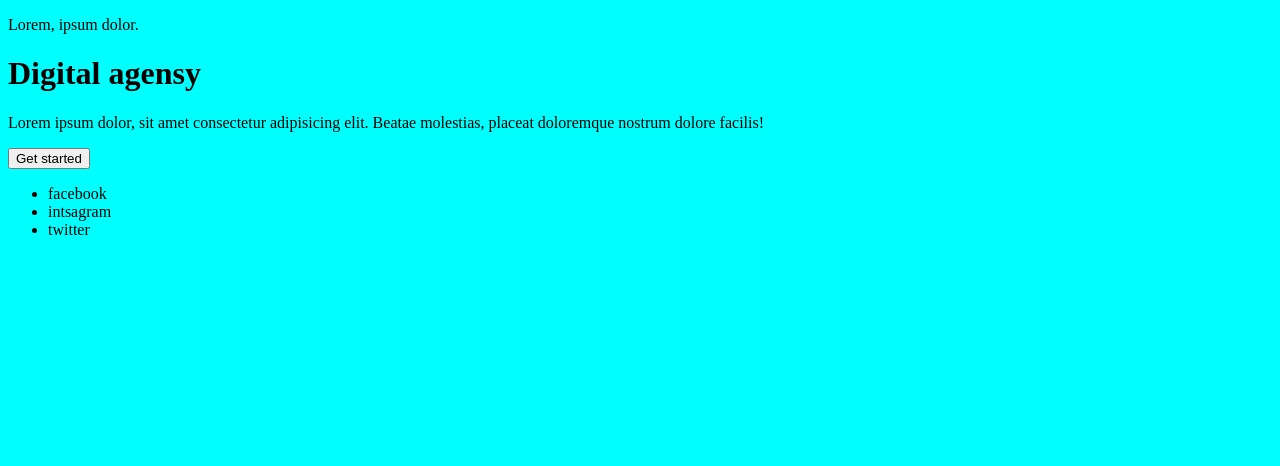
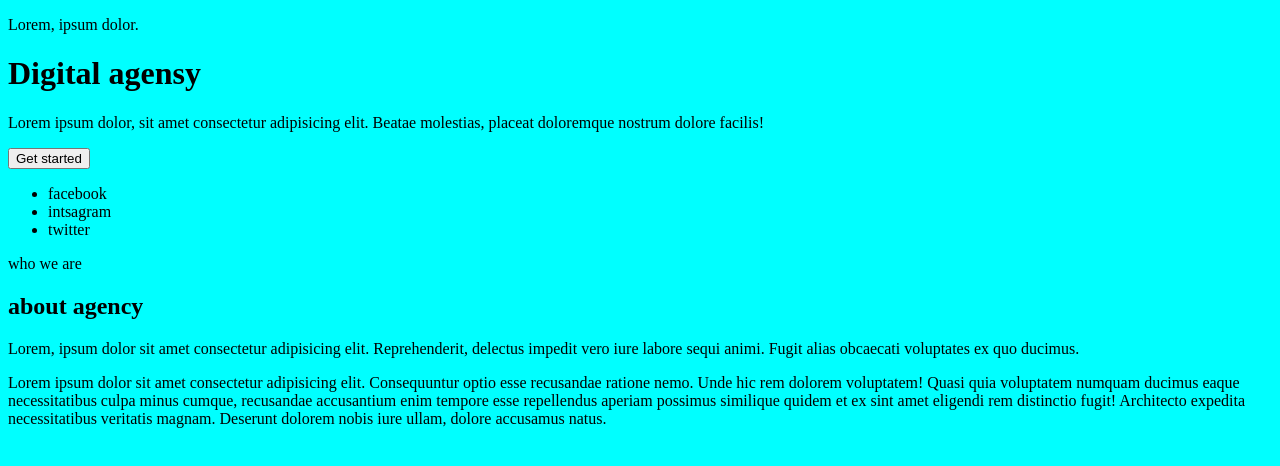
Before and after one commit to ASayidov/task27, a plain HTML site: page index.html in a window 1280 px wide. Drawn offline with Linux system fonts and the light colour scheme.

Commit message:
main html  added

```diff
--- a/index.html
+++ b/index.html
@@ -23,7 +23,17 @@
     </ul>
   </div>
 </header>
-<main></main>
-<aside></aside>
+<main>
+ <div class="main_section">
+  <p>who we are</p>
+  <h2>about agency</h2>
+  <p>Lorem, ipsum dolor sit amet consectetur adipisicing elit. Reprehenderit, delectus impedit vero iure labore sequi animi. Fugit alias obcaecati voluptates ex quo ducimus.</p>
+  <p>Lorem ipsum dolor sit amet consectetur adipisicing elit. Consequuntur optio esse recusandae ratione nemo. Unde hic rem dolorem voluptatem! Quasi quia voluptatem numquam ducimus eaque necessitatibus culpa minus cumque, recusandae accusantium enim tempore esse repellendus aperiam possimus similique quidem et ex sint amet eligendi rem distinctio fugit! Architecto expedita necessitatibus veritatis magnam. Deserunt dolorem nobis iure ullam, dolore accusamus natus.</p>
+ </div>
+<div class="on_img"></div>
+</main>
+<aside>
+
+</aside>
 </body>
 </html>
```
